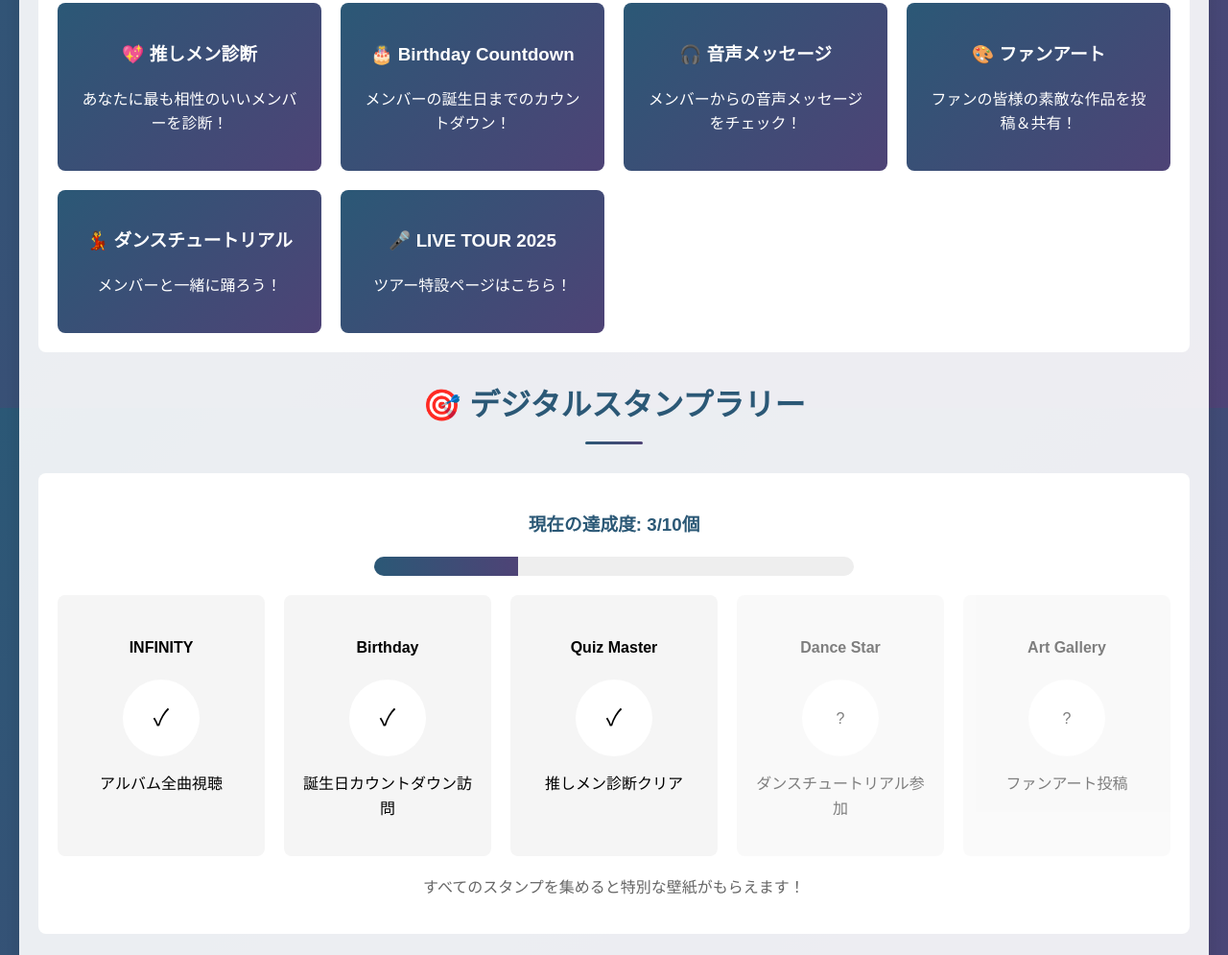
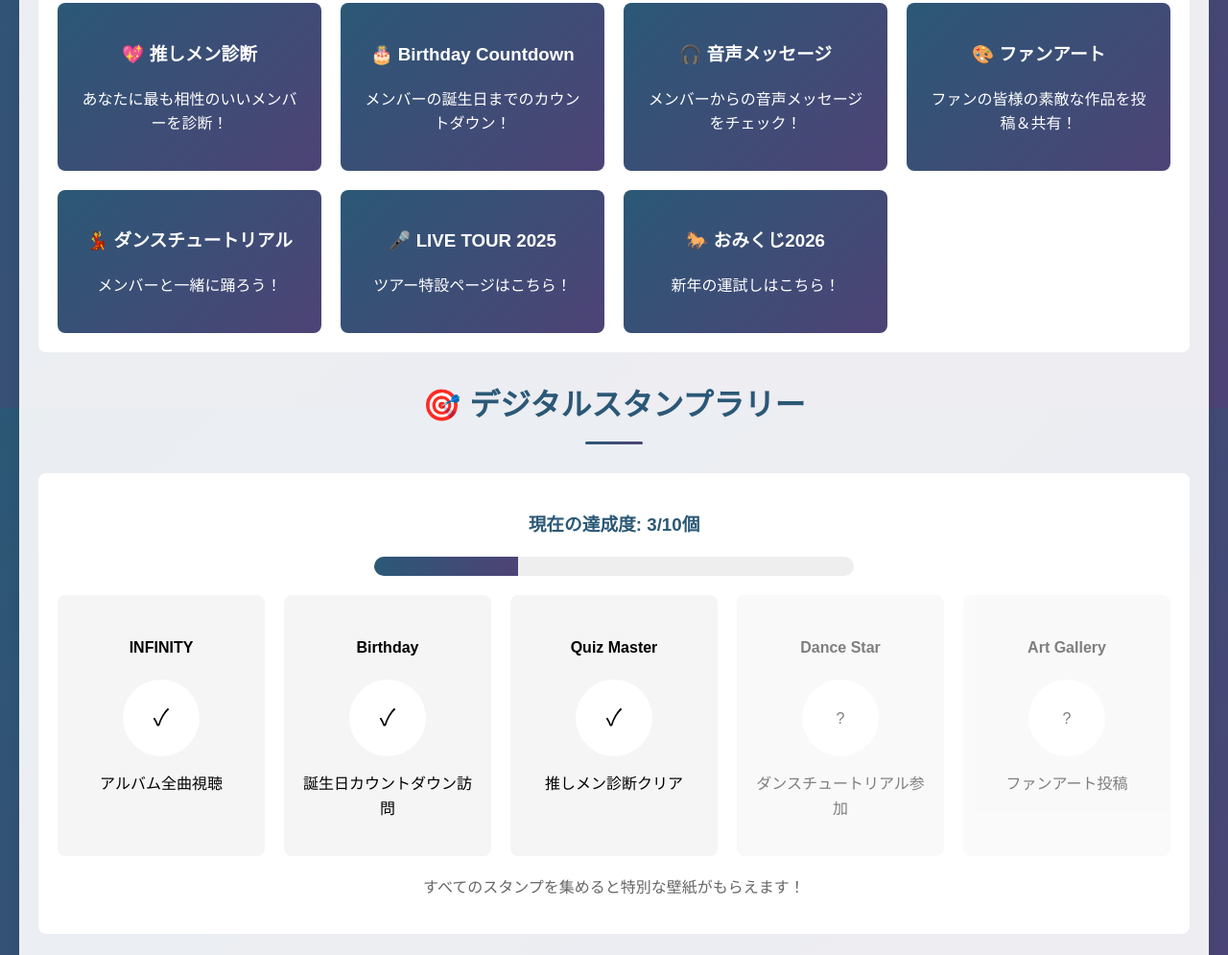
Before and after one commit to hayashimi683/Qcanvas, a plain HTML site: page index.html in a window 1280 px wide. Shown: the part 6775-7770 px from the top of the page at 96% size. Drawn offline with Linux system fonts and the light colour scheme.

Commit message:
Update index.html

```diff
--- a/index.html
+++ b/index.html
@@ -612,6 +612,12 @@
                             <p>ツアー特設ページはこちら！</p>
                         </div>
                     </a>
+                   <a href="omikuji.html" style="text-decoration: none;">
+                        <div style="background: linear-gradient(135deg, #2b5876, #4e4376); padding: 20px; border-radius: 8px; text-align: center; color: white; transition: transform 0.3s; cursor: pointer;" onmouseover="this.style.transform='scale(1.05)'" onmouseout="this.style.transform='scale(1)'">
+                            <h3>🐎 おみくじ2026</h3>
+                            <p>新年の運試しはこちら！</p>
+                        </div>
+                    </a>
                 </div>
             </div>
         </section>
```
